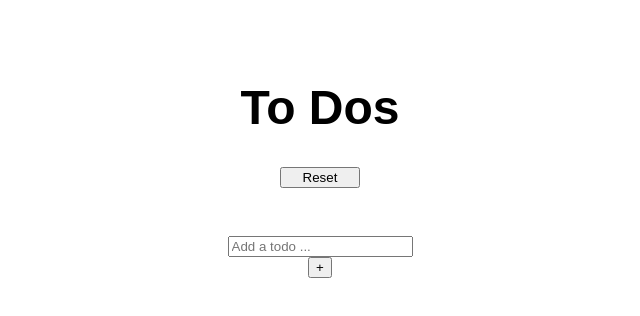
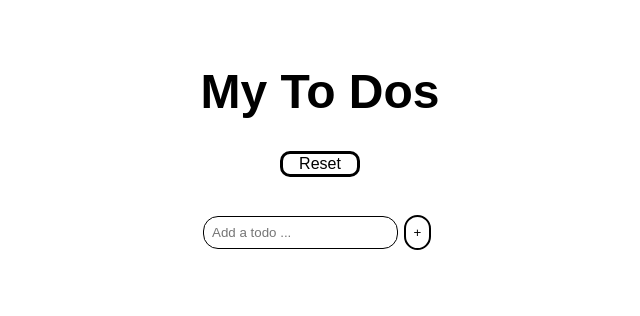
Before and after one commit to MustafaNasirov/todo-react-techtest, a React (Create React App) app: page / in a window 1280 px wide. Shown: the top 316 px of the page, without its empty margins (320-960 px from the left). Built offline with nearby package versions, Linux system fonts and the light colour scheme.

Commit message:
finished basic styling

```diff
--- a/src/App.scss
+++ b/src/App.scss
@@ -1,4 +1,3 @@
 .app-container{
   font-family: 'Jost', sans-serif;
-
 }
--- a/src/components/Nav/Nav.jsx
+++ b/src/components/Nav/Nav.jsx
@@ -3,7 +3,7 @@ import "./Nav.scss"
 const Nav = ({reset}) => {
     return(
         <div className="nav__container">
-            <h1 className="nav__title">To Dos</h1>
+            <h1 className="nav__title">My To Dos</h1>
             <button className="nav__resetBtn" onClick={reset}>Reset</button>
         </div>
     )
--- a/src/components/Nav/Nav.scss
+++ b/src/components/Nav/Nav.scss
@@ -3,8 +3,7 @@
     flex-direction: column;
     justify-content: center;
     align-items: center;
-    padding: 3rem;
-
+    padding: 2rem;
 
     .nav__title{
         font-size: 3rem;
@@ -12,5 +11,13 @@
 
     .nav__resetBtn{
         width: 5rem;
+        font-size: 1rem;
+        border: 0.2rem solid black;
+        border-radius: 10px;
+        background-color: white;
+    }
+
+    .nav__resetBtn:hover{
+        background-color: gray;
     }
 }
--- a/src/components/ToDo/ToDo.scss
+++ b/src/components/ToDo/ToDo.scss
@@ -12,10 +12,14 @@
     }
     .todo__box{
         padding: 1rem;
+        font-weight: 600;
     }
     .todo__button{
         display: inline-block;
         padding: 1rem;
         border: none;
+        border-radius: 20px;
+        background-color: white;
+        font-weight: 600;
     }
 }
--- a/src/components/ToDoBar/ToDoBar.scss
+++ b/src/components/ToDoBar/ToDoBar.scss
@@ -1,15 +1,24 @@
 .todo-bar{
-
     display: flex;
-    flex-direction: column;
+    flex-direction: row;
     align-items: center;
+    justify-content: center;
+    padding-bottom: 1rem;
 
     .todo-bar__input{
         display: block;
+        border: 0.125em solid black;
+        border-radius: 15px;
+        padding: .5rem;
     }
 
     .todo-bar__button{
         display: inline-block;
         float: right;
+        margin: .35rem;
+        background-color: white;
+        border: .15rem solid black;
+        border-radius: 15px;
+        padding: .5rem;
     }
 }
```
